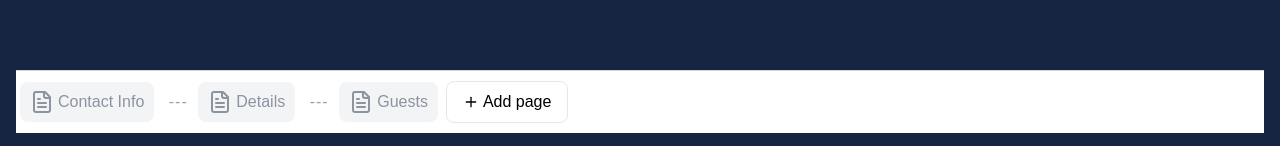
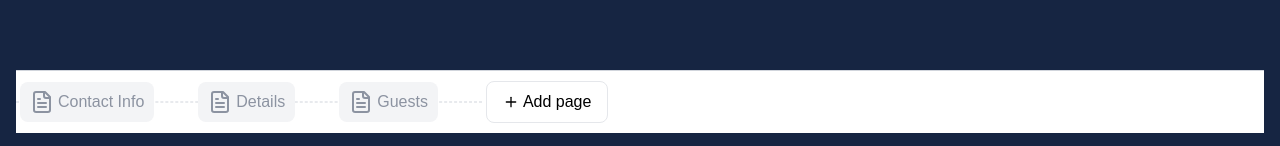
Before and after one commit to henrygranados/henrygranados-nextjs-app, a Next.js app: page / in a window 1280 px wide. Shown: the part 651-797 px from the top of the page. Built offline with nearby package versions, Linux system fonts and the light colour scheme.

Commit message:
add dashes between tabs

```diff
--- a/app/components/AddPageTab.tsx
+++ b/app/components/AddPageTab.tsx
@@ -4,7 +4,7 @@ export default function AddPageTab({ onClick }: { onClick: () => void }) {
   return (
     <div
       onClick={onClick}
-      className="mx-1 px-4 py-2 rounded-lg border border-gray-200 bg-white text-black font-medium cursor-pointer select-none flex-shrink-0 flex items-center"
+      className="mx-1 px-4 py-2 rounded-lg border border-gray-200 bg-white text-black font-medium cursor-pointer select-none flex-shrink-0 flex items-center relative z-10 add-btn"
     >
       <Plus size={16} className="mr-1" />
       Add page
--- a/app/components/BottomNav.tsx
+++ b/app/components/BottomNav.tsx
@@ -102,13 +102,23 @@ export default function BottomNav({
           items={tabs.map(({ id }) => id)}
           strategy={horizontalListSortingStrategy}
         >
-          <nav className="flex items-center border-t border-gray-300 py-2.5 px-0 bg-white sticky bottom-0 z-30 overflow-x-auto">
+          <nav className="flex items-center border-t border-gray-300 py-2.5 px-0 bg-white sticky bottom-0 z-30 overflow-x-auto relative">
+            {/* Left section: Tabs and dashed line */}
+            <div className="relative flex items-center z-10">
+              {/* Dashed line behind tabs - only show if there are tabs */}
+              {tabs.length > 0 && (
+                <div
+                  className="absolute top-1/2 left-0 right-0 border-b border-dashed border-gray-300 z-0"
+                  style={{ transform: "translateY(-50%)" }}
+                ></div>
+              )}
+
               {tabs.map((tab, index) => (
                 <div
                   key={tab.id}
-                className="flex items-center text-gray-400 mx-1"
+                  className="flex items-center text-gray-400 mx-1 relative z-10 navbar-item"
                 >
-                {index > 0 && index < tabs.length && (
+                  {index > 0 && (
                     <InsertButton
                       onClick={() => {
                         setInsertIndex(index);
@@ -132,12 +142,20 @@ export default function BottomNav({
                   />
                 </div>
               ))}
+
+              {/* Space between last tab and Add Page button */}
+              <div className="w-10"></div>
+            </div>
+
+            {/* Right section: Add Page button only */}
+            <div className="flex-shrink-0 z-10">
               <AddPageTab
                 onClick={() => {
                   setInsertIndex(tabs.length);
                   setModalOpen(true);
                 }}
               />
+            </div>
           </nav>
         </SortableContext>
       </DndContext>
@@ -157,6 +175,7 @@ export default function BottomNav({
         />
       )}
 
+      {/* Modal for adding new tab */}
       {modalOpen && (
         <Modal
           title="Name your form page"
@@ -168,6 +187,7 @@ export default function BottomNav({
         />
       )}
 
+      {/* Modal for renaming a tab */}
       {renamingTabId && (
         <Modal
           title="Rename Tab"
--- a/app/components/InsertButton.tsx
+++ b/app/components/InsertButton.tsx
@@ -30,20 +30,16 @@ export default function InsertButton({ onClick }: { onClick: () => void }) {
       <div
         ref={buttonRef}
         onClick={onClick}
-        className="w-5 h-5 flex items-center justify-center rounded-full transition-colors cursor-pointer"
+        className="w-5 h-5 flex items-center justify-center rounded-full transition-colors cursor-pointer relative z-10"
         style={{
           backgroundColor: hover ? "#fff" : "transparent",
           border: hover ? "1px solid #ddd" : "none",
         }}
       >
-        {hover ? (
-          <span className="tracking-[1px] flex items-center">
-            <span className="mr-2">-</span>
+        {hover && (
+          <span className="flex items-center">
             <Plus size={10} />
-            <span className="ml-2">-</span>
           </span>
-        ) : (
-          <span className="tracking-[1px] -ml-1">---</span>
         )}
       </div>
     </div>
```
Lines whose indentation alone changed are shown as unchanged.
